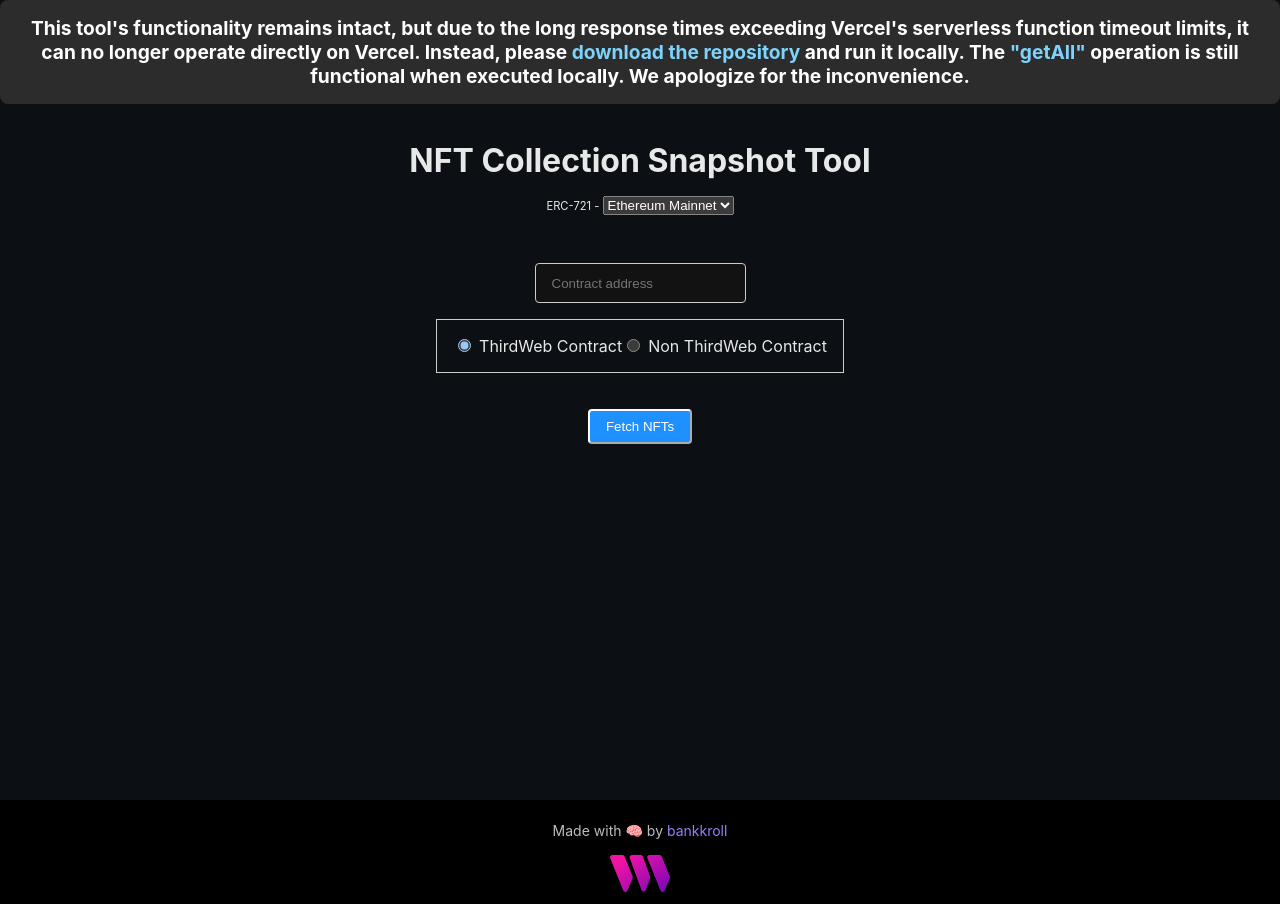
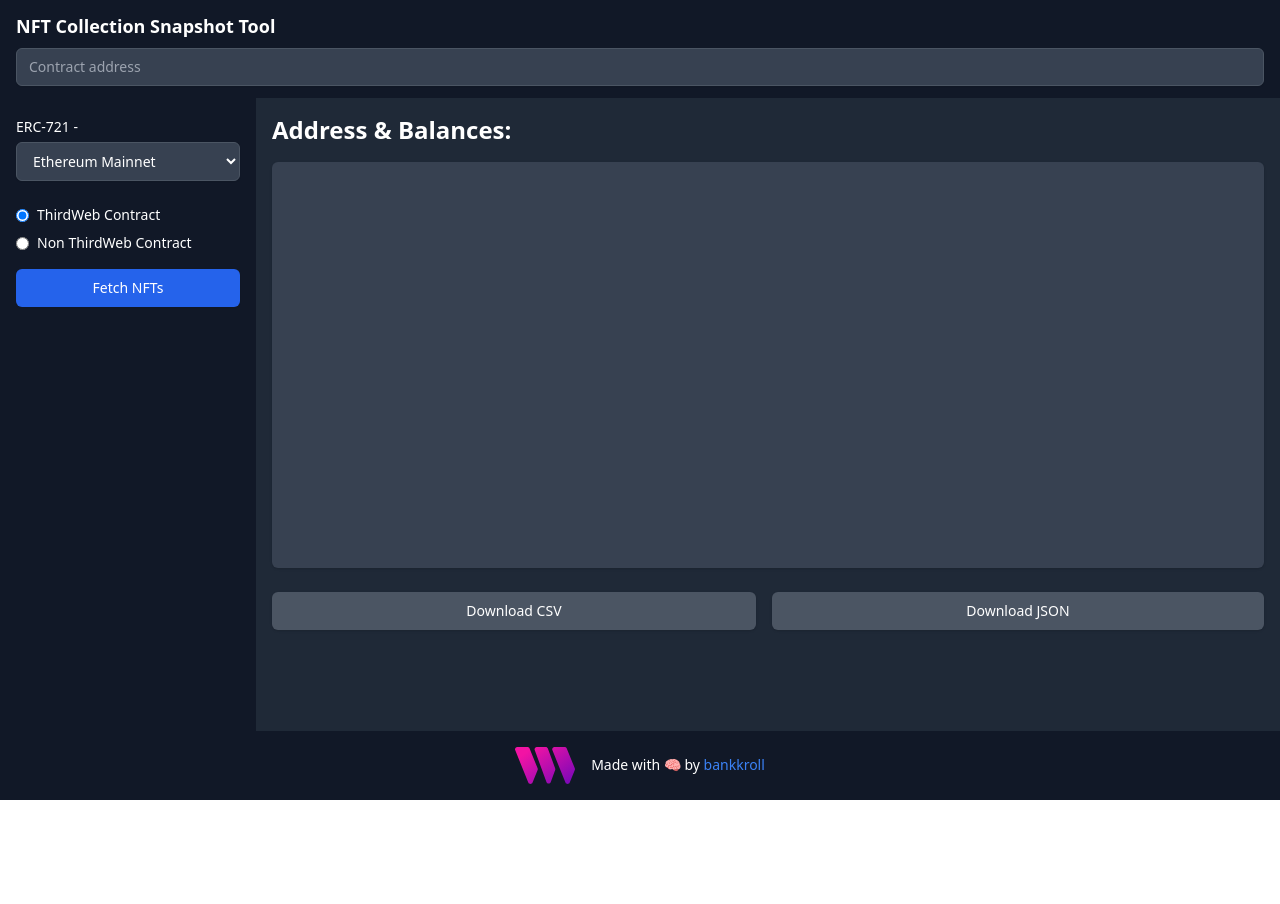
Before and after one commit to BankkRoll/snapshot-tool-thirdweb, a Next.js app: page / in a window 1280 px wide. After the commit the page ends 800 px from the top, so only its background shows below. Built offline with nearby package versions, Linux system fonts and the light colour scheme; no server answers; what @thirdweb-dev/react would draw is missing.

Commit message:
tailwind update, redo ui

```diff
--- a/package.json
+++ b/package.json
@@ -13,13 +13,16 @@
   "dependencies": {
     "@thirdweb-dev/react": "^3.14.23",
     "@thirdweb-dev/sdk": "^3.10.42",
+    "autoprefixer": "^10.4.14",
     "axios": "^1.4.0",
     "ethers": "^5",
     "express": "^4.18.2",
     "next": "^13",
+    "postcss": "^8.4.27",
     "react": "^18.2",
     "react-dom": "^18.2",
     "react-hot-toast": "^2.4.1",
+    "tailwindcss": "^3.3.3",
     "thirdweb": "^0.11.4"
   },
   "devDependencies": {
--- a/pages/_app.tsx
+++ b/pages/_app.tsx
@@ -2,17 +2,14 @@
 import { ThirdwebProvider } from "@thirdweb-dev/react";
 import Head from "next/head";
 import "../styles/globals.css";
-import Footer from "../components/Footer";
 import toast, { Toaster } from 'react-hot-toast';
 
 
-const activeChain = "ethereum";
 const ClientID = process.env.NEXT_PUBLIC_CLIENT_ID;
 
 function MyApp({ Component, pageProps }: AppProps) {
   return (
     <ThirdwebProvider
-      activeChain={activeChain}
       clientId={ClientID}
     >
       <Head>
@@ -21,7 +18,6 @@
       </Head>
       <Toaster />
       <Component {...pageProps} />
-      <Footer />
     </ThirdwebProvider>
   );
 }
--- a/pages/index.tsx
+++ b/pages/index.tsx
@@ -4,6 +4,11 @@
 import exampleAbi from '../components/exampleABI';
 import { toast } from 'react-hot-toast';
 import { ThirdwebSDK } from "@thirdweb-dev/sdk";
+
+// Define a type for the NFTs
+interface NFT {
+  owner: string;
+}
 
 export default function Home() {
   const [contractAddress, setContractAddress] = useState<string>('');
@@ -14,68 +19,64 @@
   const [loading, setLoading] = useState<boolean>(false);
   const [network, setNetwork] = useState<string>('ethereum');
 
-  const handleAddressChange = (event: ChangeEvent<HTMLInputElement>) => {
-    setContractAddress(event.target.value);
+  // Input handling functions
+  const handleAddressChange = (event: ChangeEvent<HTMLInputElement>) => setContractAddress(event.target.value);
+  const handleContractTypeChange = (event: ChangeEvent<HTMLInputElement>) => setIsThirdWeb(event.target.value === 'thirdweb');
+  const handleAbiChange = (event: ChangeEvent<HTMLTextAreaElement>) => setAbi(event.target.value);
+  const handleNetworkChange = (event: ChangeEvent<HTMLSelectElement>) => setNetwork(event.target.value);
+
+  const fetchChunkWithRetry = async (contract: any, start: number, chunkSize: number, retries = 3) => {
+    for (let i = 0; i < retries; i++) {
+      try {
+        return await contract.erc721.getAll({ count: chunkSize, start });
+      } catch (err) {
+        if (i === retries - 1) throw err;
+      }
+    }
   };
 
-  const handleContractTypeChange = (event: ChangeEvent<HTMLInputElement>) => {
-    setIsThirdWeb(event.target.value === 'thirdweb');
-  };
-
-  const handleAbiChange = (event: ChangeEvent<HTMLTextAreaElement>) => {
-    setAbi(event.target.value);
-  };
-
-  const handleNetworkChange = (event: ChangeEvent<HTMLSelectElement>) => {
-    setNetwork(event.target.value);
-  };
-
-  const handleFetchNFTs = async () => {
+  const fetchNFTs = async () => {
     if (!contractAddress) {
-      toast.error('Please enter a contract address');
-      return;
+      throw new Error('Contract address is required. Please provide a valid address.');
     }
 
-    try {
-      toast.loading('Fetching NFT Contract...Please wait this may take a while..');
+    // Check for the environment variable
+    if (!process.env.NEXT_PUBLIC_CLIENT_ID) {
+      throw new Error('Missing NEXT_PUBLIC_CLIENT_ID environment variable.');
+    }
 
     const sdk = new ThirdwebSDK(network, { clientId: process.env.NEXT_PUBLIC_CLIENT_ID });
     const contract = await sdk.getContract(contractAddress);
 
     if (!contract) {
-        throw new Error('Contract not found');
+      throw new Error('Unable to find the specified contract. Please verify the contract address.');
     }
 
     const totalCount = await contract.erc721.totalCount();
     const totalCountNumber = totalCount.toNumber();
 
-      let fetchedNfts: any[] = [];
-      const chunkSize = 100;
+    let fetchedNfts: NFT[] = [];
+    const chunkSize = 2500;
     for(let i = 0; i < totalCountNumber; i += chunkSize) {
-        const chunk = await contract.erc721.getAll({ count: chunkSize, start: i });
+      const chunk = await fetchChunkWithRetry(contract, i, chunkSize);
       fetchedNfts = [...fetchedNfts, ...chunk];
     }
 
     if (!fetchedNfts || fetchedNfts.length === 0) {
-        toast.remove();
-        toast.success('No NFTs found');
-        return;
+      throw new Error('No NFTs found for the given contract.');
     }
 
-      const csv = fetchedNfts.reduce((acc: { [x: string]: number; }, nft: { owner: string; }) => {
+    const csv = fetchedNfts.reduce((acc: { [x: string]: number; }, nft: NFT) => {
       const address = nft.owner;
       const quantity = acc[address] ? acc[address] + 1 : 1;
       return { ...acc, [address]: quantity };
     }, {});
 
-      const filteredCsv = Object.keys(csv).reduce((acc, key) => {
-        if (key !== "0x0000000000000000000000000000000000000000") {
+    const filteredCsv = Object.keys(csv).filter(key => key !== "0x0000000000000000000000000000000000000000").reduce((acc, key) => {
       return {
         ...acc,
         [key]: csv[key],
       };
-        }
-        return acc;
     }, {});
 
     const csvString =
@@ -86,16 +87,26 @@
 
     setNfts(filteredCsv);
     setCsvData(csvString);
-      toast.remove();
-      toast.success('NFTs fetched successfully');
-
-    } catch (err) {
-      toast.remove();
-      toast.error(`Error: ${err}`);
-    }
   };
 
-
+  const handleFetchNFTs = () => {
+    setLoading(true);
+    toast.promise(
+      fetchNFTs(),
+      {
+        loading: 'Fetching NFTs...',
+        success: 'Successfully fetched NFTs. You can now download the results.',
+        error: (err) => `An error occurred while fetching NFTs: ${err.message}`,
+      },
+      {
+        style: {
+          borderRadius: '10px',
+          background: '#333',
+          color: '#fff',
+        },
+      }
+    ).finally(() => setLoading(false));
+  };
 
   const handleDownloadCSV = () => {
     const element = document.createElement('a');
@@ -116,93 +127,128 @@
     element.click();
   };
 
+  return (
+    <div className="flex flex-col h-screen bg-gray-800">
+    <div className="px-4 py-3 bg-gray-900 shadow">
+      <h1 className="text-lg font-semibold text-white">NFT Collection Snapshot Tool</h1>
 
-
-  return (
-    <div className={styles.container}>
-    <p className={styles.banner}>
-      This tool's functionality remains intact, but due to the long response times exceeding Vercel's serverless function timeout limits, it can no longer operate directly on Vercel. Instead, please <a href="https://github.com/BankkRoll/snapshot-tool-thirdweb" target="_blank" rel="noopener noreferrer" className="text-blue-500 underline">download the repository</a> and run it locally. The <a href="https://portal.thirdweb.com/typescript/sdk.erc721supply#getall" target="_blank" rel="noopener noreferrer" className="text-blue-500 underline">"getAll"</a> operation is still functional when executed locally. We apologize for the inconvenience.
-    </p>
-    <h1 className={styles.title}>NFT Collection Snapshot Tool</h1>
-
-       <span className={styles.subtitle}>ERC-721 -{" "}
-       <select value={network} onChange={handleNetworkChange} className={styles.select}>
-          <option value="ethereum">Ethereum Mainnet</option>
-          <option value="goerli">Goerli Testnet</option>
-          <option value="mumbai">Mumbai Testnet</option>
-        </select>
-        </span>
-
-
+      <div className="mt-2">
         <input
           type="text"
           value={contractAddress}
           onChange={handleAddressChange}
+          id="contract-address"
           placeholder="Contract address"
-        className={styles.input}
+          className="mt-1 block w-full py-2 px-3 border border-gray-600 bg-gray-700 rounded-md shadow-sm focus:outline-none focus:ring-blue-500 focus:border-blue-500 text-white sm:text-sm"
           required
         />
+      </div>
+    </div>
 
-      <div className={styles.radioWrapper}>
-        <div className={styles.radioGroup}>
-          <label className={styles.radioLabel}>
+    <div className="flex-col md:flex-row flex-grow flex bg-gray-800">
+      <div className="w-full md:w-64 p-4 bg-gray-900">
+          <div className="mb-4">
+            <div className="mb-6">
+              <span className="text-sm text-white">ERC-721 - </span>
+              <select value={network} onChange={handleNetworkChange} className="mt-1 block w-full py-2 px-3 border border-gray-600 bg-gray-700 rounded-md shadow-sm focus:outline-none focus:ring-blue-500 focus:border-blue-500 text-white sm:text-sm">
+                <option value="ethereum">Ethereum Mainnet</option>
+                <option value="ropsten">Ethereum Ropsten Testnet</option>
+                <option value="rinkeby">Ethereum Rinkeby Testnet</option>
+                <option value="goerli">Ethereum Goerli Testnet</option>
+                <option value="kovan">Ethereum Kovan Testnet</option>
+                <option value="polygon">Polygon Mainnet</option>
+                <option value="mumbai">Polygon Mumbai Testnet</option>
+              </select>
+            </div>
+            <div className="flex items-center">
               <input
                 type="radio"
                 value="thirdweb"
                 checked={isThirdWeb}
                 onChange={handleContractTypeChange}
-              className={styles.radio}
+                id="thirdweb"
+                className="text-blue-500"
               />
-            ThirdWeb Contract
-          </label>
-
-          <label className={styles.radioLabel}>
+              <label htmlFor="thirdweb" className="ml-2 text-sm text-white">ThirdWeb Contract</label>
+            </div>
+            <div className="flex items-center mt-2">
               <input
                 type="radio"
                 value="other"
                 checked={!isThirdWeb}
                 onChange={handleContractTypeChange}
-              className={styles.radio}
+                id="other"
+                className="text-blue-500"
               />
-            Non ThirdWeb Contract
-          </label>
+              <label htmlFor="other" className="ml-2 text-sm text-white">Non ThirdWeb Contract</label>
             </div>
           </div>
 
-
           {!isThirdWeb && (
-        <>
-        <label className={styles.radioLabel}>
-          Example ABI (Please update with your ABI)
-        </label>
+            <div className="mb-4">
+              <label htmlFor="abi" className="block text-sm font-medium text-white">Example ABI (Please update with your ABI)</label>
               <textarea
                 value={abi}
                 onChange={handleAbiChange}
-          className={`${styles.textarea}`}
+                id="abi"
+                className="mt-1 block w-full h-96 py-2 px-3 border border-gray-600 bg-gray-700 rounded-md shadow-sm focus:outline-none focus:ring-blue-500 focus:border-blue-500 text-white sm:text-sm"
               />
-        </>
+            </div>
           )}
 
-      <button onClick={handleFetchNFTs} className={styles.button} disabled={loading}>
+          <button onClick={handleFetchNFTs} className="w-full py-2 px-4 border border-transparent rounded-md shadow-sm text-sm font-medium text-white bg-blue-600 hover:bg-blue-700 focus:outline-none focus:ring-2 focus:ring-offset-2 focus:ring-blue-500" disabled={loading}>
             {loading ? 'Loading...' : 'Fetch NFTs'}
           </button>
+        </div>
 
-      {csvData && (
-        <>
-          <h2 className={styles.nftTitle}>Address & Balances:</h2>
-
-          <textarea readOnly value={csvData} className={`${styles.textarea}`} />
-
-          <div className={styles.buttonContainer}>
-            <button onClick={handleDownloadCSV} className={styles.button}>
+        <div className="flex-grow p-4 bg-gray-750 rounded-tl-3xl md:rounded-bl-3xl">
+          <h2 className="mb-4 text-2xl font-semibold text-white">Address & Balances:</h2>
+          <div className="mb-6 bg-gray-700 p-2 rounded-md shadow">
+            <textarea readOnly value={csvData || ""} className="w-full h-96 bg-transparent text-white border-none focus:ring-0 focus:outline-none resize-none" />
+          </div>
+          <div className="flex space-x-4">
+            <button
+              onClick={handleDownloadCSV}
+              className={`flex-grow py-2 px-4 border border-transparent rounded-md shadow text-sm font-medium text-white focus:outline-none focus:ring-2 focus:ring-offset-2 focus:ring-blue-500 ${
+                csvData ? 'bg-blue-600 hover:bg-blue-700 cursor-pointer' : 'bg-gray-600 cursor-not-allowed'
+              }`}
+              disabled={!csvData}
+            >
               Download CSV
             </button>
-            <button onClick={handleDownloadJSON} className={styles.button}>
+            <button
+              onClick={handleDownloadJSON}
+              className={`flex-grow py-2 px-4 border border-transparent rounded-md shadow text-sm font-medium text-white focus:outline-none focus:ring-2 focus:ring-offset-2 focus:ring-blue-500 ${
+                csvData ? 'bg-blue-600 hover:bg-blue-700 cursor-pointer' : 'bg-gray-600 cursor-not-allowed'
+              }`}
+              disabled={!csvData}
+            >
               Download JSON
             </button>
           </div>
-        </>
-      )}
+        </div>
+      </div>
+      <footer className="p-4 bg-gray-900 flex items-center justify-center space-x-4">
+      <a href="https://thirdweb.com/" target="_blank" rel="noopener noreferrer">
+        <img
+          src="/thirdweb.svg"
+          alt="Thirdweb Logo"
+          width={60}
+          className="transition-opacity hover:opacity-75"
+        />
+      </a>
+      <p className="text-center text-sm text-white">
+        Made with 🧠 by{" "}
+        <a
+          href="https://twitter.com/bankkroll"
+          className="text-blue-500 hover:text-blue-400"
+          target="_blank"
+          rel="noopener noreferrer"
+        >
+          bankkroll
+        </a>
+      </p>
+    </footer>
     </div>
   );
 }
--- /dev/null
+++ b/postcss.config.js
@@ -0,0 +1,6 @@
+module.exports = {
+    plugins: {
+      tailwindcss: {},
+      autoprefixer: {},
+    },
+  }
--- a/styles/globals.css
+++ b/styles/globals.css
@@ -1,24 +1,3 @@
-html,
-body {
-  padding: 0;
-  margin: 0;
-  font-family: -apple-system, BlinkMacSystemFont, Segoe UI, Roboto, Oxygen,
-    Ubuntu, Cantarell, Fira Sans, Droid Sans, Helvetica Neue, sans-serif;
-}
-
-a {
-  color: #7dd3fc;
-  text-decoration: none;
-}
-
-* {
-  box-sizing: border-box;
-}
-
-html {
-  color-scheme: dark;
-}
-body {
-  color: #e7e8e8;
-  background: #0c0f13;
-}
+@tailwind base;
+@tailwind components;
+@tailwind utilities;
```
Also changed, not shown: tailwind.config.js (added, +12 -0 lines), 1 other file (tests, documents, lock files or other folders). Lines whose indentation alone changed are shown as unchanged.
